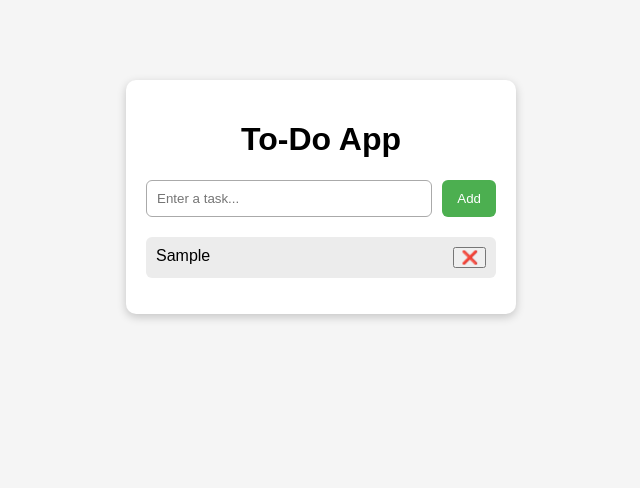
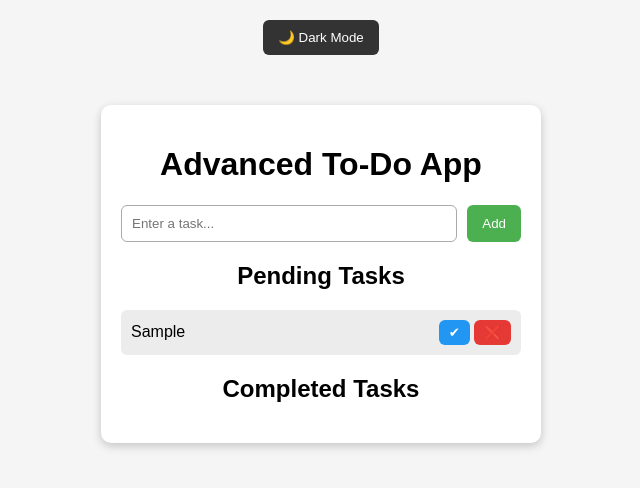
Before and after one commit to V-Somil-131/local-storage-to-do-app, a plain HTML site: page index.html in a window 1280 px wide. Both pictures are taken after typing "Sample" into the empty fields and a click on the button "Add". Shown: the whole page, without its empty margins (319-959 px from the left). Drawn offline with Linux system fonts and the light colour scheme.

Commit message:
added dark mode

```diff
--- a/index.html
+++ b/index.html
@@ -2,21 +2,29 @@
 <html lang="en">
 <head>
     <meta charset="UTF-8">
-    <meta name="viewport" content-width="width=device-width, initial-scale=1.0">
-    <title>Local Storage To-Do App</title>
+    <meta name="viewport" content="width=device-width, initial-scale=1.0">
+    <title>Advanced To-Do App</title>
     <link rel="stylesheet" href="style.css">
 </head>
 <body>
 
+    <div class="theme-toggle">
+        <button id="themeBtn">🌙 Dark Mode</button>
+    </div>
+
     <div class="container">
-        <h1>To-Do App</h1>
+        <h1>Advanced To-Do App</h1>
 
         <div class="input-section">
             <input id="taskInput" type="text" placeholder="Enter a task...">
             <button id="addBtn">Add</button>
         </div>
 
-        <ul id="taskList"></ul>
+        <h2>Pending Tasks</h2>
+        <ul id="pendingList"></ul>
+
+        <h2>Completed Tasks</h2>
+        <ul id="completedList"></ul>
     </div>
 
     <script src="script.js"></script>
--- a/script.js
+++ b/script.js
@@ -1,18 +1,72 @@
 const input = document.getElementById("taskInput");
 const addBtn = document.getElementById("addBtn");
-const taskList = document.getElementById("taskList");
+const pendingList = document.getElementById("pendingList");
+const completedList = document.getElementById("completedList");
+const themeBtn = document.getElementById("themeBtn");
 
-let tasks = JSON.parse(localStorage.getItem("tasks")) || [];
+// ======================
+// Load Data from LocalStorage
+// ======================
+let pendingTasks = JSON.parse(localStorage.getItem("pendingTasks")) || [];
+let completedTasks = JSON.parse(localStorage.getItem("completedTasks")) || [];
+let theme = localStorage.getItem("theme") || "light";
 
+function saveData() {
+    localStorage.setItem("pendingTasks", JSON.stringify(pendingTasks));
+    localStorage.setItem("completedTasks", JSON.stringify(completedTasks));
+}
+
+// ======================
+// Theme Handling
+// ======================
+function applyTheme() {
+    if (theme === "dark") {
+        document.body.classList.add("dark-mode");
+        themeBtn.textContent = "☀ Light Mode";
+    } else {
+        document.body.classList.remove("dark-mode");
+        themeBtn.textContent = "🌙 Dark Mode";
+    }
+}
+
+themeBtn.addEventListener("click", () => {
+    theme = theme === "light" ? "dark" : "light";
+    localStorage.setItem("theme", theme);
+    applyTheme();
+});
+
+// Apply theme on load
+applyTheme();
+
+// ======================
+// Render Tasks
+// ======================
 function renderTasks() {
-    taskList.innerHTML = "";
-    tasks.forEach((task, index) => {
+    pendingList.innerHTML = "";
+    completedList.innerHTML = "";
+
+    pendingTasks.forEach((task, index) => {
         const li = document.createElement("li");
         li.innerHTML = `
             ${task}
-            <button onclick="deleteTask(${index})">❌</button>
+            <div>
+                <button class="complete-btn" onclick="markCompleted(${index})">✔</button>
+                <button class="delete-btn" onclick="deletePending(${index})">❌</button>
+            </div>
         `;
-        taskList.appendChild(li);
+        pendingList.appendChild(li);
+    });
+
+    completedTasks.forEach((task, index) => {
+        const li = document.createElement("li");
+        li.innerHTML = `
+            ${task}
+            <div>
+                <button class="undo-btn" onclick="undoTask(${index})">↩</button>
+                <button class="delete-btn" onclick="deleteCompleted(${index})">❌</button>
+            </div>
+        `;
+        completedList.appendChild(li);
     });
 }
 
@@ -20,15 +74,35 @@ function addTask() {
     const task = input.value.trim();
     if (task === "") return;
 
-    tasks.push(task);
-    localStorage.setItem("tasks", JSON.stringify(tasks));
+    pendingTasks.push(task);
+    saveData();
     input.value = "";
     renderTasks();
 }
 
-function deleteTask(index) {
-    tasks.splice(index, 1);
-    localStorage.setItem("tasks", JSON.stringify(tasks));
+function markCompleted(index) {
+    completedTasks.push(pendingTasks[index]);
+    pendingTasks.splice(index, 1);
+    saveData();
+    renderTasks();
+}
+
+function undoTask(index) {
+    pendingTasks.push(completedTasks[index]);
+    completedTasks.splice(index, 1);
+    saveData();
+    renderTasks();
+}
+
+function deletePending(index) {
+    pendingTasks.splice(index, 1);
+    saveData();
+    renderTasks();
+}
+
+function deleteCompleted(index) {
+    completedTasks.splice(index, 1);
+    saveData();
     renderTasks();
 }
 
--- a/style.css
+++ b/style.css
@@ -1,18 +1,37 @@
+/* Light Mode Colors */
+:root {
+    --bg: #f5f5f5;
+    --container-bg: white;
+    --text: #000;
+    --card: #ececec;
+}
+
+/* Dark Mode Colors */
+.dark-mode {
+    --bg: #121212;
+    --container-bg: #1e1e1e;
+    --text: #ffffff;
+    --card: #2c2c2c;
+}
+
 body {
-    background: #f5f5f5;
+    background: var(--bg);
     font-family: Arial, sans-serif;
+    color: var(--text);
+    transition: background 0.3s, color 0.3s;
 }
 
 .container {
-    width: 350px;
-    margin: 80px auto;
-    background: white;
+    width: 400px;
+    margin: 50px auto;
+    background: var(--container-bg);
     padding: 20px;
     border-radius: 10px;
     box-shadow: 0 3px 10px rgba(0,0,0,0.2);
+    transition: background 0.3s;
 }
 
-h1 {
+h1, h2 {
     text-align: center;
 }
 
@@ -21,14 +40,14 @@ h1 {
     gap: 10px;
 }
 
-#taskInput {
+input {
     flex: 1;
     padding: 10px;
     border-radius: 6px;
     border: 1px solid #aaa;
 }
 
-#addBtn {
+button {
     padding: 10px 15px;
     background: #4CAF50;
     color: white;
@@ -37,17 +56,51 @@ h1 {
     cursor: pointer;
 }
 
-#taskList {
+.theme-toggle {
+    text-align: center;
     margin-top: 20px;
+}
+
+#themeBtn {
+    background: #333;
+}
+
+ul {
     list-style: none;
     padding: 0;
 }
 
 li {
-    background: #ececec;
+    background: var(--card);
     padding: 10px;
     margin-bottom: 10px;
     border-radius: 6px;
     display: flex;
     justify-content: space-between;
+    align-items: center;
+    transition: background 0.3s;
 }
+
+.complete-btn {
+    background: #2196F3;
+    color: white;
+    padding: 5px 10px;
+    border-radius: 6px;
+    cursor: pointer;
+}
+
+.delete-btn {
+    background: #E53935;
+    color: white;
+    padding: 5px 10px;
+    border-radius: 6px;
+    cursor: pointer;
+}
+
+.undo-btn {
+    background: #FF9800;
+    color: white;
+    padding: 5px 10px;
+    border-radius: 6px;
+    cursor: pointer;
+}
```
Also changed, not shown: 1 other file.
